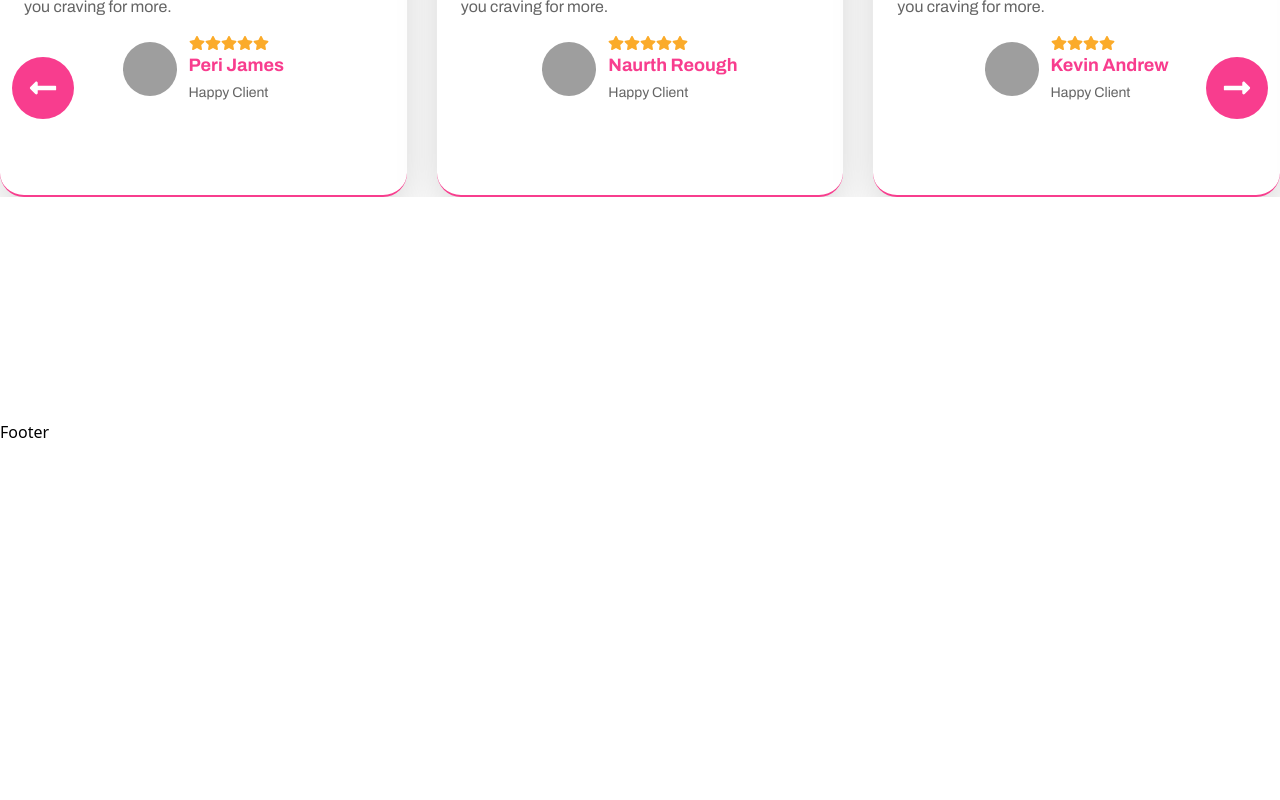
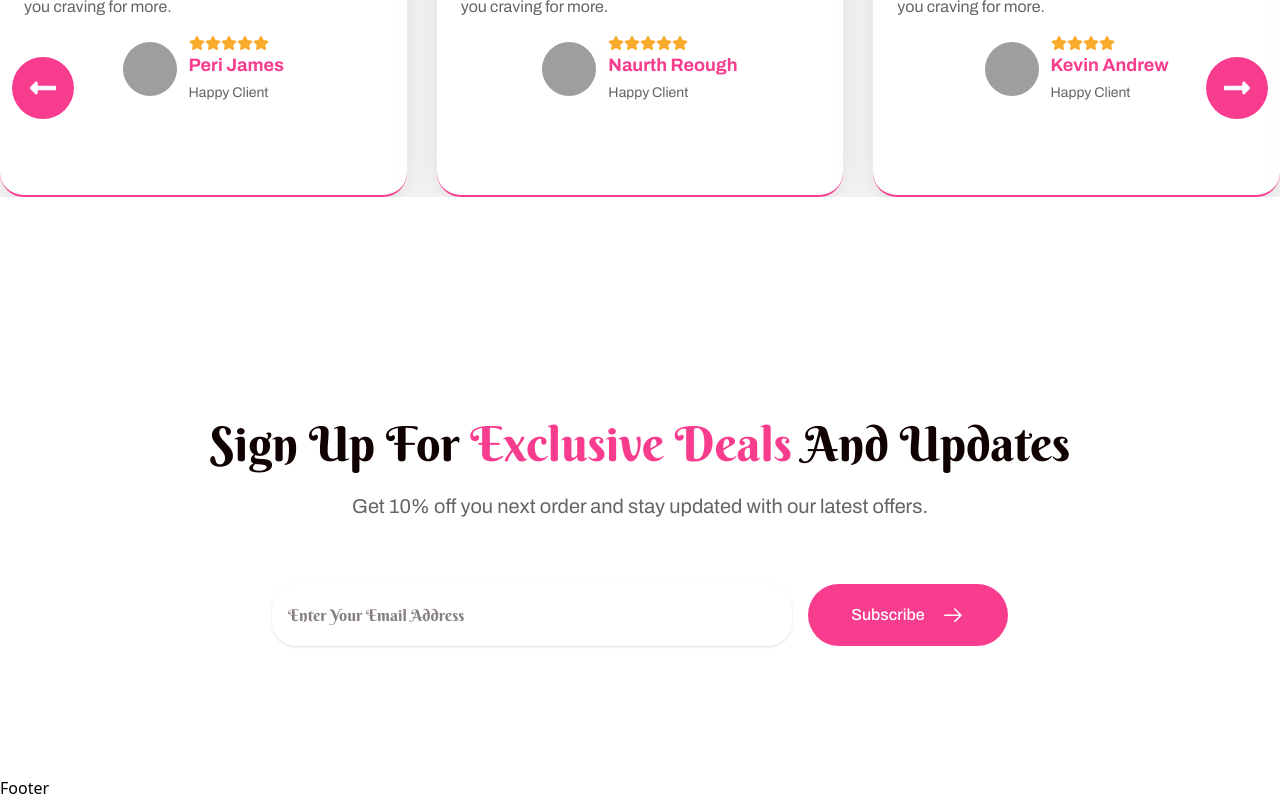
Before and after one commit to lifeonthecode/Ice-Tales, a React (Vite) app: page / in a window 1280 px wide. Shown: the part 4738-5538 px from the top of the page. Before the commit the page ends 5182 px from the top, so only its background shows below. Built offline with nearby package versions, Linux system fonts and the light colour scheme; grey boxes are pictures that could not be loaded.

Commit message:
newsletter added

```diff
--- a/src/Components/HappyFans/HappyFans.jsx
+++ b/src/Components/HappyFans/HappyFans.jsx
@@ -63,11 +63,11 @@ const HappyFans = () => {
     }
 
     return (
-        <div className='w-full min-h-[600px] h-full mb-[130px] bg-white'>
+        <div className='w-full min-h-[600px] h-full bg-white'>
             <div className="lg:container mx-auto">
                 <div className="flex items-center justify-center gap-6 flex-col mb-16">
                     <h3 className='text-5xl text-[#0f0200] font-berkshire-heading font-normal capitalize'>hear from our <span className='text-[#f83d8e]'>happy</span> fans</h3>
-                <p className='text-xl text-[#646464] font-archivo font-normal'>Read testimonials from those who have enjoyed our artisan gelato.</p>
+                    <p className='text-xl text-[#646464] font-archivo font-normal'>Read testimonials from those who have enjoyed our artisan gelato.</p>
                 </div>
 
                 <Swiper className='w-full bg-none'
--- /dev/null
+++ b/src/Components/Newsletter/Newsletter.jsx
@@ -0,0 +1,28 @@
+import React from 'react';
+import { GoArrowRight } from 'react-icons/go';
+
+const Newsletter = () => {
+    return (
+        <div className='flex items-center justify-center w-full bg-white py-[130px]'>
+            <div className="lg:container mx-auto">
+                <div className="max-w-[1140px] w-full mx-auto">
+
+                    <div className="flex items-center justify-center gap-6 flex-col mb-16">
+                        <h3 className='text-5xl text-[#0f0200] font-berkshire-heading font-normal capitalize'>sign up for <span className='text-[#f83d8e]'>exclusive deals</span>  and updates</h3>
+                        <p className='text-xl text-[#646464] font-archivo font-normal'>Get 10% off you next order and stay updated with our latest offers.</p>
+                    </div>
+
+
+                    <div className='w-full '>
+                        <form action="" className='w-full flex items-center justify-center gap-4'>
+                            <input type="email" className='max-w-[520px] w-full h-[62px] rounded-3xl bg-white shadow outline-0 pl-4 text-[#0f0200] text-base font-berkshire-heading font-normal' placeholder='Enter Your Email Address' />
+                            <button type='submit' className='max-w-[200px] w-full h-[62px] rounded-4xl bg-[#f83d8e] text-base text-white font-archivo font-medium capitalize cursor-pointer flex justify-center items-center gap-4'>Subscribe <GoArrowRight size={'1.5rem'} /> </button>
+                        </form>
+                    </div>
+                </div>
+            </div>
+        </div>
+    );
+};
+
+export default Newsletter;
--- a/src/Pages/Home/Home.jsx
+++ b/src/Pages/Home/Home.jsx
@@ -5,6 +5,7 @@ import OurGuilt from '../../Components/OurGuilt/OurGuilt';
 import TimeOffer from '../../Components/TimeOffer/TimeOffer';
 import BestIceCream from '../../Components/BestIceCreame/BestIceCream';
 import HappyFans from '../../Components/HappyFans/HappyFans';
+import Newsletter from '../../Components/Newsletter/Newsletter';
 
 const Home = () => {
     return (
@@ -40,6 +41,11 @@ const Home = () => {
                 <HappyFans/>
             </div>
 
+            {/* our happy fans component */}
+            <div>
+                <Newsletter/>
+            </div>
+
         </div>
     );
 };
```
